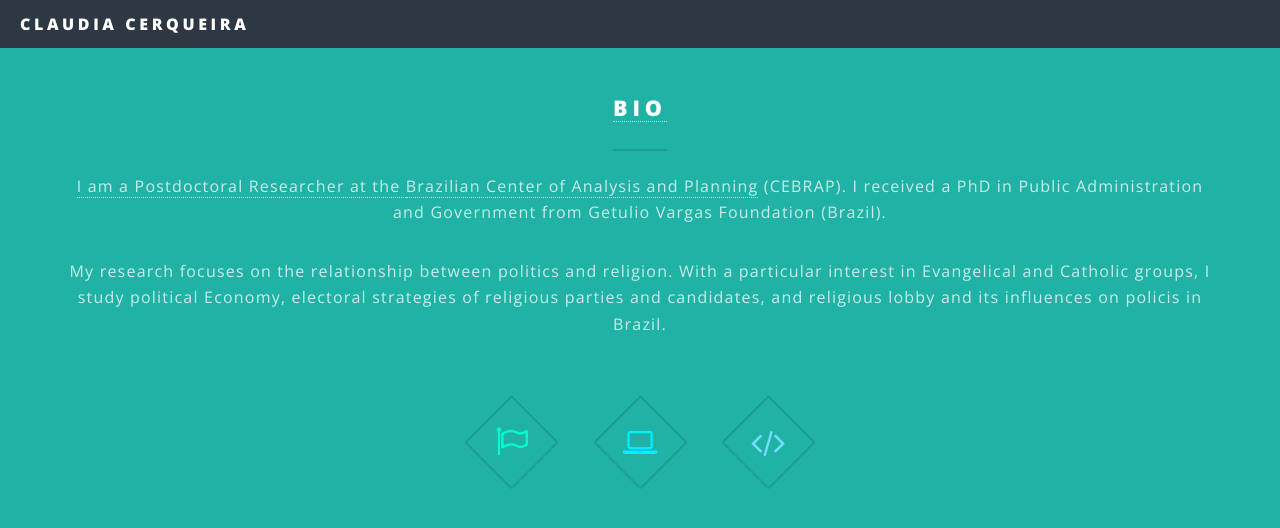
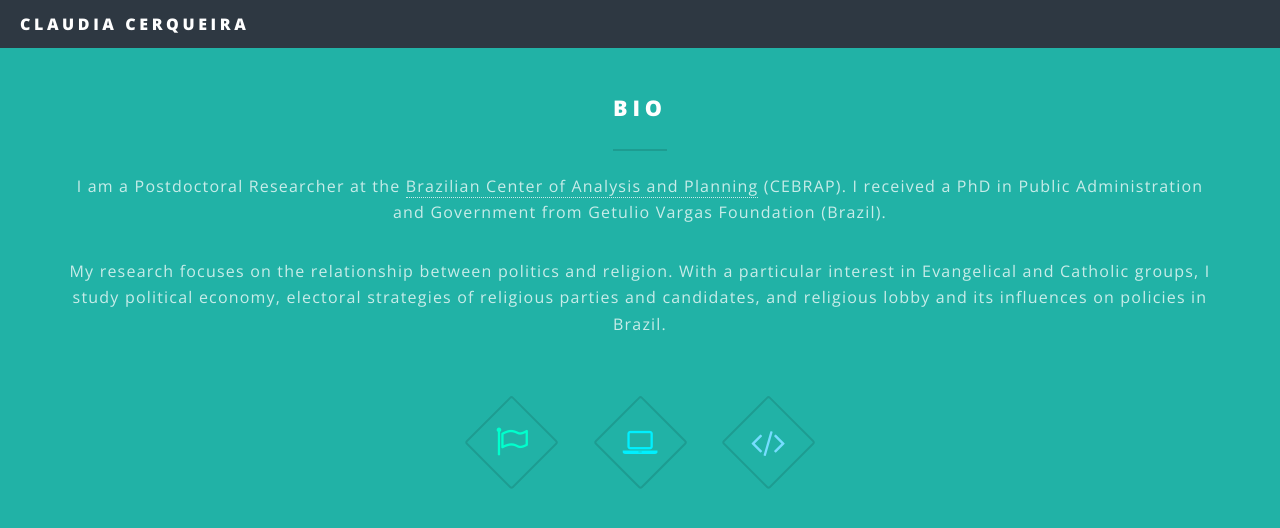
Before and after one commit to claudiacerqn/claudiacerqn.github.io, a Jekyll site: the page built from index.html, in a window 1280 px wide and 900 px high, scrolled down 907 px, cut to the strip 0-564 px from the top of the window. Shown: the top 528 px of the strip. Built offline with Jekyll 4.4.1, drawn with Linux system fonts in a browser that asks for light colours.

Commit message:
Update index.html

```diff
--- a/index.html
+++ b/index.html
@@ -7,7 +7,7 @@
 							<h2>Claudia Cerqueira</h2>
 							<p>Postdoctoral Researcher at The Brazilian Center of Analysis and Planning (CEBRAP)</p>
 						</div>
-						<a href="#one" class="more scrolly">
+						<a href="#one" class="more scrolly"></a>
 					</section>
 
 				<!-- One -->
@@ -16,7 +16,7 @@
 							<header class="major">
 								<h2>Bio</h2>
 								<p>I am a Postdoctoral Researcher at the <a href="http://cebrap.org.br" target="_blank">Brazilian Center of Analysis and Planning</a> (CEBRAP). I received a PhD in Public Administration and Government from Getulio Vargas Foundation (Brazil).</p>
-								<p>My research focuses on the relationship between politics and religion. With a particular interest in Evangelical and Catholic groups, I study political Economy, electoral strategies of religious parties and candidates, and religious lobby and its influences on policis in Brazil.</p>
+								<p>My research focuses on the relationship between politics and religion. With a particular interest in Evangelical and Catholic groups, I study political economy, electoral strategies of religious parties and candidates, and religious lobby and its influences on policies in Brazil.</p>
 							</header>
 							<ul class="icons major">
 								<li><span class="icon fa-flag-o major style1"><span class="label">Lorem</span></span></li>
```
